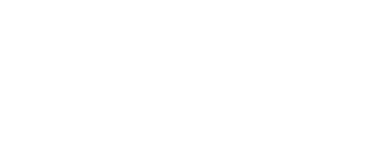
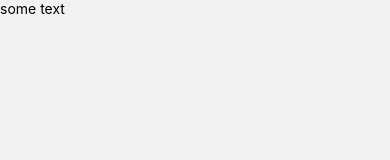
Before and after one commit to atlonis/simple-github-client, a React Native app: screen / in a window 390 px wide. Shown: the top 160 px of the page. Built offline with nearby package versions, Linux system fonts and the light colour scheme.

Commit message:
Init navigation

```diff
--- a/App.js
+++ b/App.js
@@ -1,7 +1,8 @@
 import React from 'react';
 
+import AppNavigator from './src/navigation/AppNavigator';
 const App = () => {
-  return <></>;
+  return <AppNavigator />;
 };
 
 export default App;
--- a/package.json
+++ b/package.json
@@ -12,6 +12,7 @@
   "dependencies": {
     "@apollo/client": "^3.5.7",
     "@react-navigation/native": "^6.0.6",
+    "@react-navigation/native-stack": "^6.2.5",
     "graphql": "^16.2.0",
     "react": "17.0.2",
     "react-native": "0.66.4",
--- /dev/null
+++ b/src/navigation/AppNavigator/index.js
@@ -0,0 +1,26 @@
+import React from 'react';
+import { NavigationContainer } from '@react-navigation/native';
+import { createNativeStackNavigator } from '@react-navigation/native-stack';
+import { SafeAreaProvider } from 'react-native-safe-area-context';
+
+import Main from '../../screens/Main';
+
+const Stack = createNativeStackNavigator();
+
+const AppNavigator = () => {
+  return (
+    <SafeAreaProvider>
+      <NavigationContainer>
+        <Stack.Navigator initialRouteName="Main">
+          <Stack.Screen
+            name="Main"
+            component={Main}
+            options={{ headerShown: false }}
+          />
+        </Stack.Navigator>
+      </NavigationContainer>
+    </SafeAreaProvider>
+  );
+};
+
+export default AppNavigator;
--- /dev/null
+++ b/src/screens/Main/index.js
@@ -0,0 +1,13 @@
+import React from 'react';
+import { Text } from 'react-native';
+import { SafeAreaView } from 'react-native-safe-area-context';
+
+const Main = () => {
+  return (
+    <SafeAreaView>
+      <Text>some text</Text>
+    </SafeAreaView>
+  );
+};
+
+export default Main;
```
Also changed, not shown: .prettierrc.js, 1 other file (tests, documents, lock files or other folders).
